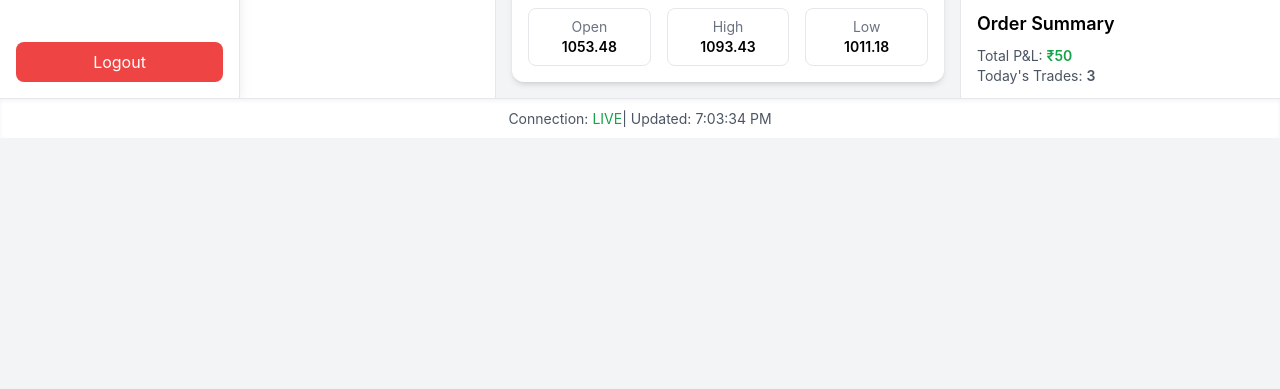
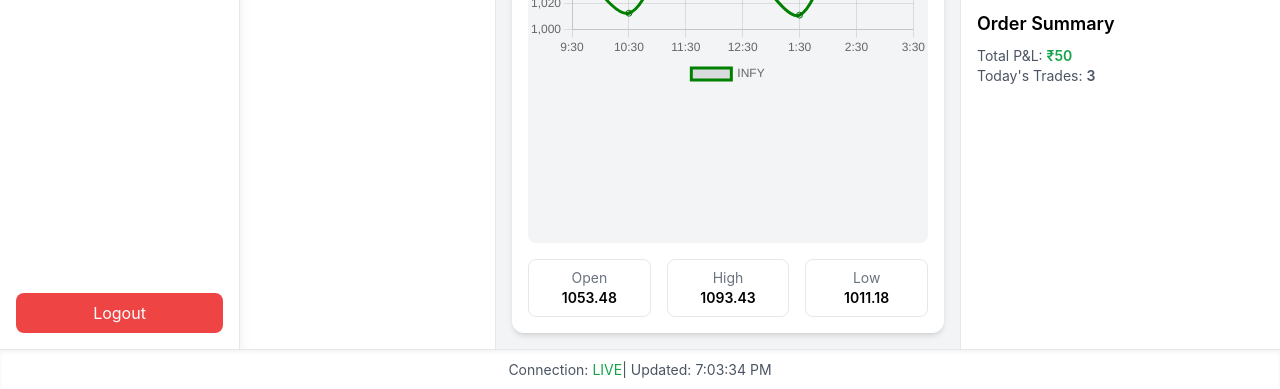
Before and after one commit to Piyush-Amola/zerodha_kite_dashboard-, a plain HTML site: page pages/dashboard.html in a window 1280 px wide. Shown: the part 411-800 px from the top of the page. Drawn offline with nearby package versions, Linux system fonts and the light colour scheme; sample sign-in values are in the browser's storage.

Commit message:
Update dashboard.html

```diff
--- a/pages/dashboard.html
+++ b/pages/dashboard.html
@@ -58,7 +58,7 @@
     </style>
   </head>
 
-  <body class="flex flex-col bg-gray-100">
+  <body class="flex flex-col bg-gray-100 lg:h-screen">
     <!-- Header -->
     <header class="bg-white shadow-sm border-b px-4 py-2">
       <div
```
